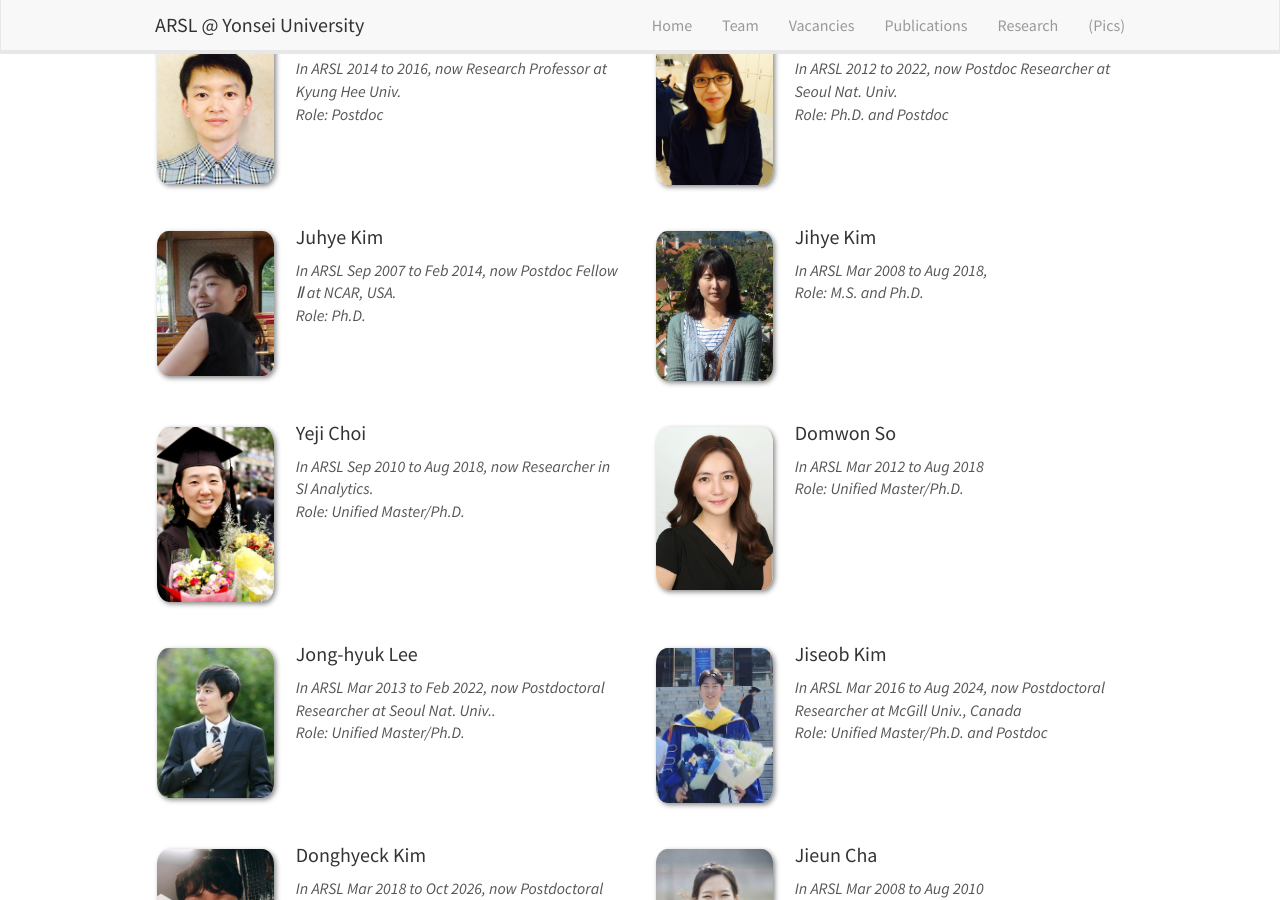
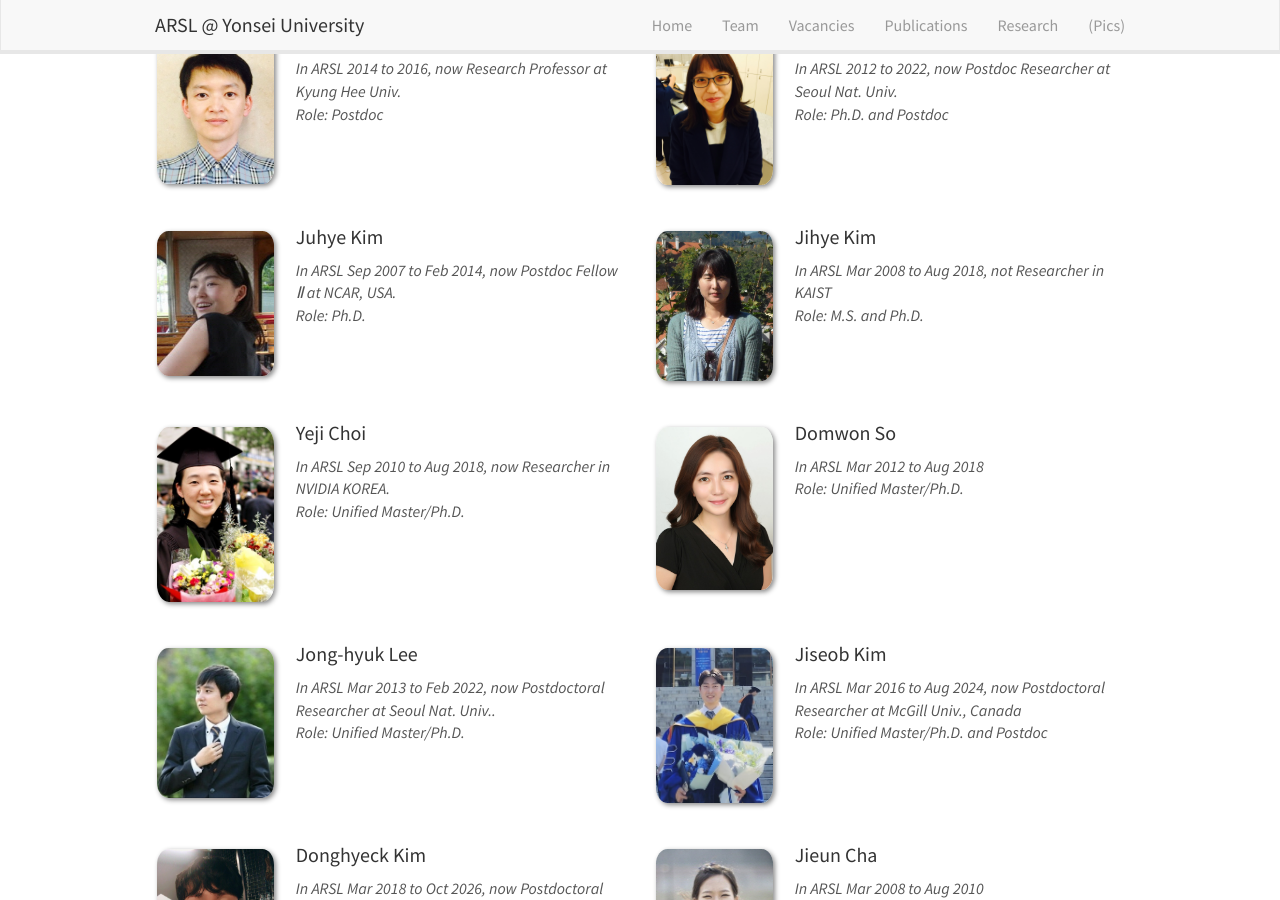
Before and after one commit to roo2003/roo2003.github.io, a Jekyll site: the page built from _pages/team.md, in a window 1280 px wide and 900 px high, scrolled down 1346 px. Built offline with Jekyll 4.4.1, drawn with Linux system fonts in a browser that asks for light colours; nearby versions of some CDN libraries.

Commit message:
Update alumni_members.yml

```diff
--- a/_data/alumni_members.yml
+++ b/_data/alumni_members.yml
@@ -33,7 +33,7 @@
 - name: Jihye Kim
   photo: jihye.jpg
   info: M.S. and Ph.D.
-  duration: In ARSL Mar 2008 to Aug 2018,
+  duration: In ARSL Mar 2008 to Aug 2018, not Researcher in KAIST
   email: lovelyjai@yonsei.ac.kr
   number_educ: 3
   education1: Ph.D., Atmospheric Sciences, Yonsei Univ. (Mar 2012-Aug 2018)
@@ -44,7 +44,7 @@
 - name: Yeji Choi
   photo: yeji.jpg
   info: Unified Master/Ph.D.
-  duration: In ARSL Sep 2010 to Aug 2018, now Researcher in SI Analytics.
+  duration: In ARSL Sep 2010 to Aug 2018, now Researcher in NVIDIA KOREA.
   email: yj0108@yonsei.ac.kr
   number_educ: 2
   education1: Unified Master/phD, Atmospheric Sciences, Yonsei Univ. (Sep 2010-Aug 2018)
```
